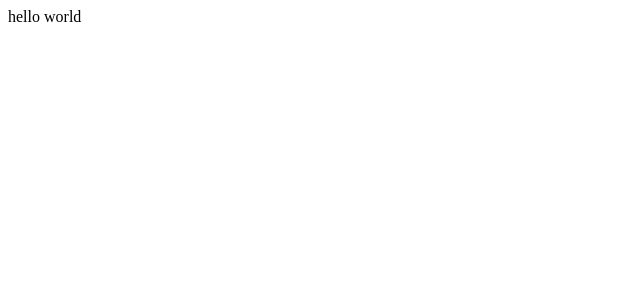
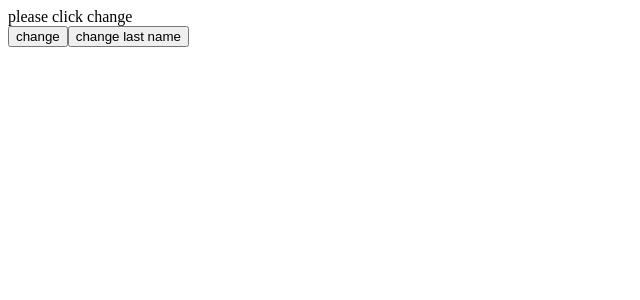
Before and after one commit to theydy/vue-analysis-case, a Vue app: page / in a window 1280 px wide. Shown: the top 300 px of the page, without its empty margins (0-640 px from the left). Built offline with nearby package versions, Linux system fonts and the light colour scheme.

Commit message:
计算属性

```diff
--- a/src/App.vue
+++ b/src/App.vue
@@ -1,6 +1,8 @@
 <template>
   <div id="app">
-    {{ message }}
+    <div>{{ name }}</div>
+    <button @click="change">change</button>
+    <button @click="changeLast">change last name</button>
   </div>
 </template>
 
@@ -9,7 +11,25 @@ export default {
   name: 'app',
   data () {
     return {
-      message: 'hello world'
+      firstName: 'Mo',
+      lastName: 'Lei',
+      useless: 0
+    }
+  },
+  computed: {
+    name () {
+      if (this.useless > 0) {
+        return this.firstName + ' ' + this.lastName
+      }
+      return 'please click change'
+    }
+  },
+  methods: {
+    change () {
+      this.useless++
+    },
+    changeLast () {
+      this.lastName = Math.random()
     }
   }
 }
```
Also changed, not shown: public/vue2.5.17-beta.0.js.
